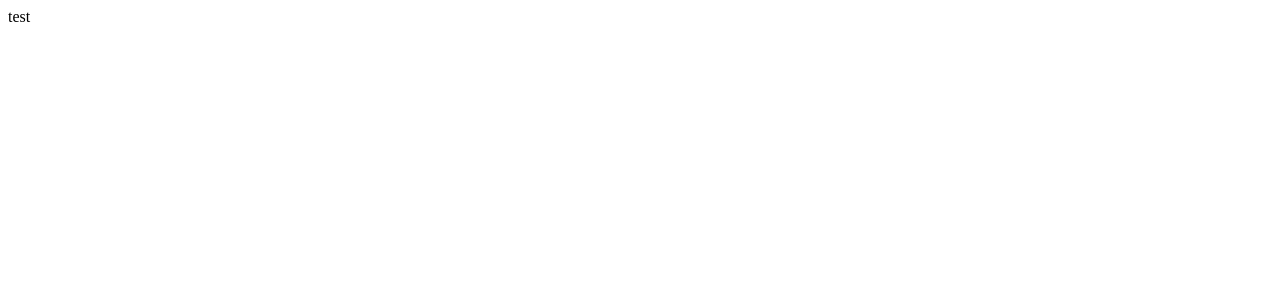
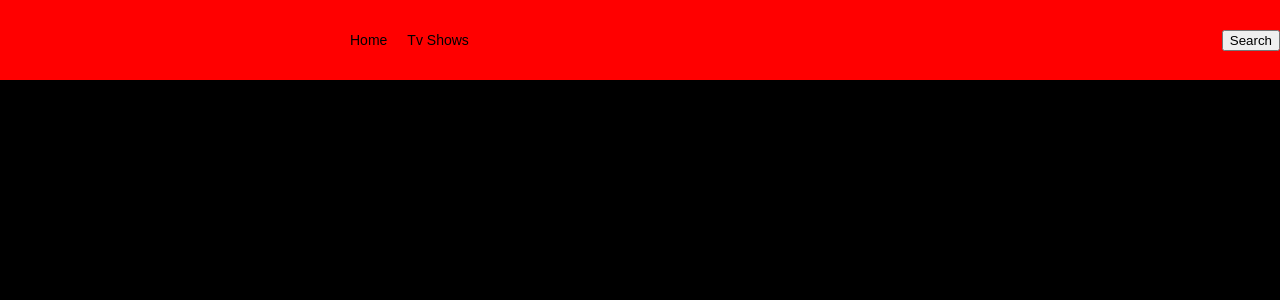
Before and after one commit to joyjsmun/cloneflix, a React (Create React App) app: page / in a window 1280 px wide. Shown: the top 300 px of the page. Built offline with nearby package versions, Linux system fonts and the light colour scheme.

Commit message:
ADD: header setting

```diff
--- /dev/null
+++ b/declarations.d.ts
@@ -0,0 +1,3 @@
+// NOTE: The declaration below was injected by `"framer"`
+// see https://www.framer.com/docs/guides/handshake for more information.
+declare module "https://framer.com/m/*";
--- a/package.json
+++ b/package.json
@@ -11,6 +11,8 @@
     "@types/react": "^17.0.39",
     "@types/react-dom": "^17.0.11",
     "@types/styled-components": "^5.1.22",
+    "framer": "^2.0.0",
+    "framer-motion": "^6.2.6",
     "react": "^17.0.2",
     "react-dom": "^17.0.2",
     "react-router-dom": "^5.3.0",
@@ -43,5 +45,8 @@
       "last 1 firefox version",
       "last 1 safari version"
     ]
+  },
+  "devDependencies": {
+    "@types/react-router-dom": "^5.3.3"
   }
 }
--- a/src/App.tsx
+++ b/src/App.tsx
@@ -1,10 +1,25 @@
-import React from 'react';
+import { BrowserRouter as Router, Switch, Route } from "react-router-dom";
+import Header from "./Components / Header";
+import Home from "./Routes/Home";
+import Search from "./Routes/Search";
+import Tv from "./Routes/Tv";
 
 function App() {
   return (
-    <div>
-      test
-    </div>
+    <Router>
+      <Header />
+      <Switch>
+        <Route path="/">
+          <Home />
+        </Route>
+        <Route path="/tv">\
+          <Tv />
+        </Route>
+        <Route path="/search">
+          <Search />
+        </Route>
+      </Switch>
+    </Router>
   );
 }
 
--- /dev/null
+++ b/src/Components / Header.tsx
@@ -0,0 +1,48 @@
+import styled from "styled-components";
+
+const Nav = styled.nav`
+    display: flex;
+    justify-content: space-between;
+    align-items: center;
+    position: fixed;
+    top:0;
+    width: 100%;
+    background-color: red;
+    height: 80px;
+    font-size: 14px;
+`
+const Col = styled.div`
+    display: flex;
+    align-items: center;
+`
+
+const Logo = styled.svg`
+    margin-right: 50px;
+`
+const Items = styled.ul`
+    display: flex;
+    align-items: center;
+`
+const Item = styled.li`
+    margin-right: 20px;
+`
+
+
+function Header(){
+    return(
+        <Nav>
+            <Col>
+                <Logo />
+                <Items>
+                    <Item>Home</Item>
+                    <Item>Tv Shows</Item>
+                </Items>
+            </Col>
+            <Col>
+                <button>Search</button>
+            </Col>
+        </Nav>
+    )
+}
+
+export default Header;
--- /dev/null
+++ b/src/Routes/Home.tsx
@@ -0,0 +1,7 @@
+function Home(){
+    return <div style={{backgroundColor:"black", height:"200vh"}}>
+
+    </div>;
+}
+
+export default Home;
--- /dev/null
+++ b/src/Routes/Search.tsx
@@ -0,0 +1,5 @@
+function Search() {
+    return null;
+}
+
+export default Search;
--- /dev/null
+++ b/src/Routes/Tv.tsx
@@ -0,0 +1,5 @@
+function Tv(){
+    return null;
+}
+
+export default Tv;
--- a/src/index.tsx
+++ b/src/index.tsx
@@ -1,11 +1,84 @@
-import React from 'react';
-import ReactDOM from 'react-dom';
-import App from './App';
+import React from "react";
+import ReactDOM from "react-dom";
+import { RecoilRoot } from "recoil";
+import { ThemeProvider } from "styled-components";
+import App from "./App";
+import { createGlobalStyle } from "styled-components";
+import { theme } from "./theme";
 
+const GlobalStyle = createGlobalStyle`
+@import url('https://fonts.googleapis.com/css2?family=Source+Sans+Pro:wght@300;400&display=swap');
+html, body, div, span, applet, object, iframe,
+h1, h2, h3, h4, h5, h6, p, blockquote, pre,
+a, abbr, acronym, address, big, cite, code,
+del, dfn, em, img, ins, kbd, q, s, samp,
+small, strike, strong, sub, sup, tt, var,
+b, u, i, center,
+dl, dt, dd, menu, ol, ul, li,
+fieldset, form, label, legend,
+table, caption, tbody, tfoot, thead, tr, th, td,
+article, aside, canvas, details, embed,
+figure, figcaption, footer, header, hgroup,
+main, menu, nav, output, ruby, section, summary,
+time, mark, audio, video {
+  margin: 0;
+  padding: 0;
+  border: 0;
+  font-size: 100%;
+  font: inherit;
+  vertical-align: baseline;
+}
+/* HTML5 display-role reset for older browsers */
+article, aside, details, figcaption, figure,
+footer, header, hgroup, main, menu, nav, section {
+  display: block;
+}
+/* HTML5 hidden-attribute fix for newer browsers */
+*[hidden] {
+    display: none;
+}
+body {
+  line-height: 1;
+}
+menu, ol, ul {
+  list-style: none;
+}
+blockquote, q {
+  quotes: none;
+}
+blockquote:before, blockquote:after,
+q:before, q:after {
+  content: '';
+  content: none;
+}
+table {
+  border-collapse: collapse;
+  border-spacing: 0;
+}
+* {
+  box-sizing: border-box;
+}
+body {
+  font-weight: 300;
+  font-family: 'Source Sans Pro', sans-serif;
+  color:black;
+  line-height: 1.2;
+
+}
+a {
+  text-decoration:none;
+  color:inherit;
+}
+`;
 
 ReactDOM.render(
   <React.StrictMode>
-    <App />
+    <RecoilRoot>
+      <ThemeProvider theme={theme}>
+        <GlobalStyle />
+        <App />
+      </ThemeProvider>
+    </RecoilRoot>
   </React.StrictMode>,
-  document.getElementById('root')
+  document.getElementById("root")
 );
--- /dev/null
+++ b/src/theme.ts
@@ -0,0 +1,14 @@
+import { DefaultTheme } from "styled-components";
+
+export const theme: DefaultTheme = {
+  red: "#E51013",
+  black: {
+    veryDark: "#141414",
+    darker: "#181818",
+    lighter: "#2F2F2F",
+  },
+  white: {
+    lighter: "#fff",
+    darker: "#e5e5e5",
+  },
+};
```
Also changed, not shown: src/styled.d.ts (added, +16 -0 lines), 2 other files (tests, documents, lock files or other folders).
